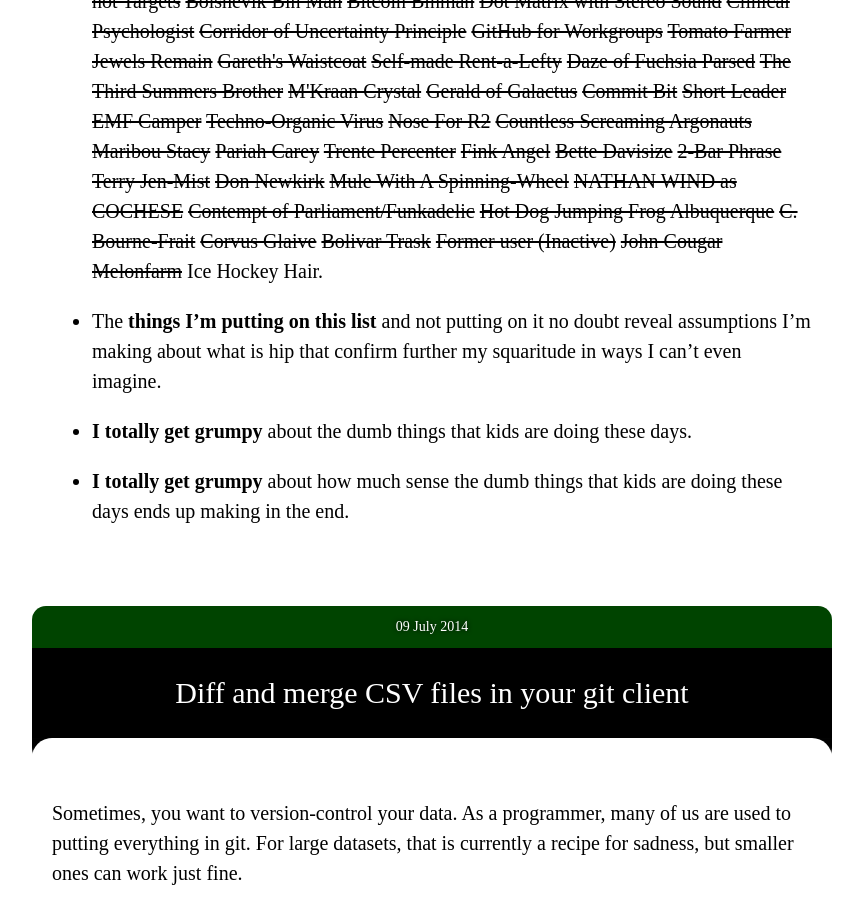
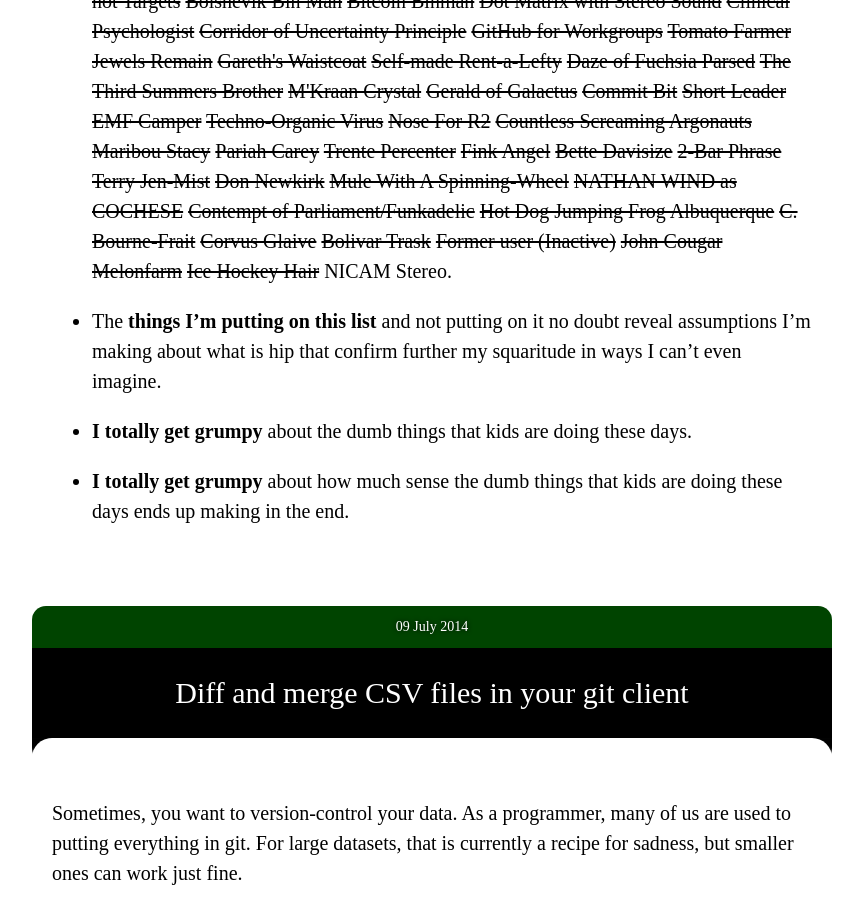
Before and after one commit to paulfitz/paulfitz.github.io, a Jekyll site: the page built from index.html, in a window 1280 px wide and 900 px high, scrolled down 20886 px. Shown: the whole window, without its empty margins (208-1071 px from the left). Built offline with Jekyll 4.4.1, drawn with Linux system fonts in a browser that asks for light colours; nearby versions of some CDN libraries.

Commit message:
more pike

```diff
--- a/_data/pikes.json
+++ b/_data/pikes.json
@@ -184,5 +184,6 @@
   "Bolivar Trask",
   "Former user (Inactive)",
   "John Cougar Melonfarm",
-  "Ice Hockey Hair"
+  "Ice Hockey Hair",
+  "NICAM Stereo"
 ]
```
